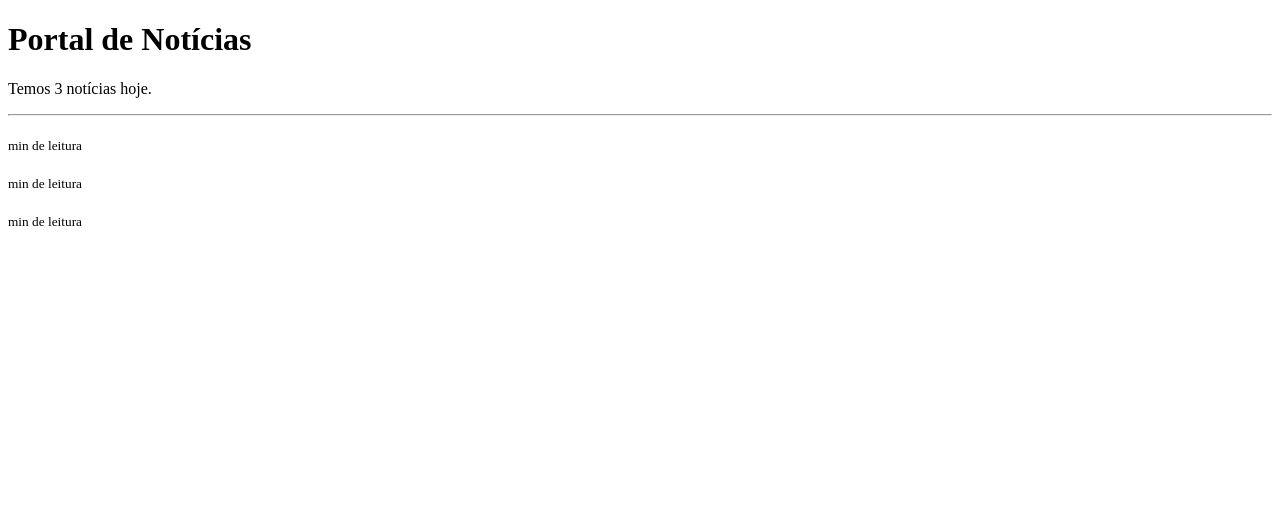
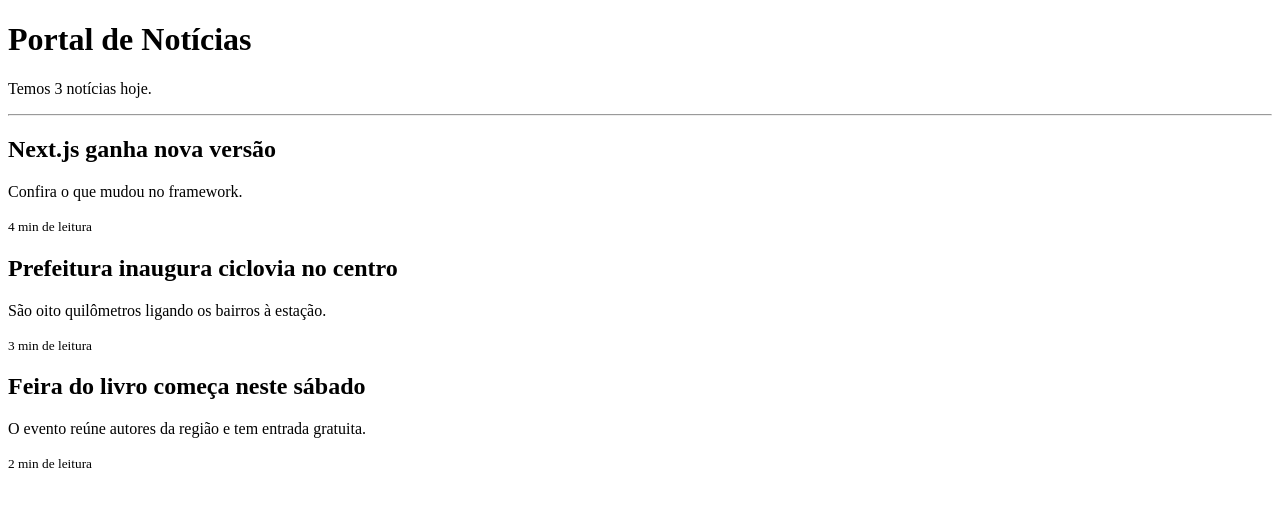
Before and after one commit to profvalmeida/portal-curso, a Next.js app: page / in a window 1280 px wide. Shown: the top 506 px of the page. Built offline with nearby package versions, Linux system fonts and the light colour scheme.

Commit message:
m01-a04: TypeScript e props tipadas

```diff
--- a/app/page.tsx
+++ b/app/page.tsx
@@ -9,9 +9,21 @@ export default function Home() {
       <h1>{nome}</h1>
       <p>Temos {total} notícias hoje.</p>
       <hr />
-      <Manchete />
-      <Manchete />
-      <Manchete />
+      <Manchete
+        titulo="Next.js ganha nova versão"
+        resumo="Confira o que mudou no framework."
+        minutos={4}
+      />
+      <Manchete
+        titulo="Prefeitura inaugura ciclovia no centro"
+        resumo="São oito quilômetros ligando os bairros à estação."
+        minutos={3}
+      />
+      <Manchete
+        titulo="Feira do livro começa neste sábado"
+        resumo="O evento reúne autores da região e tem entrada gratuita."
+        minutos={2}
+      />
     </main>
   );
 }
```
